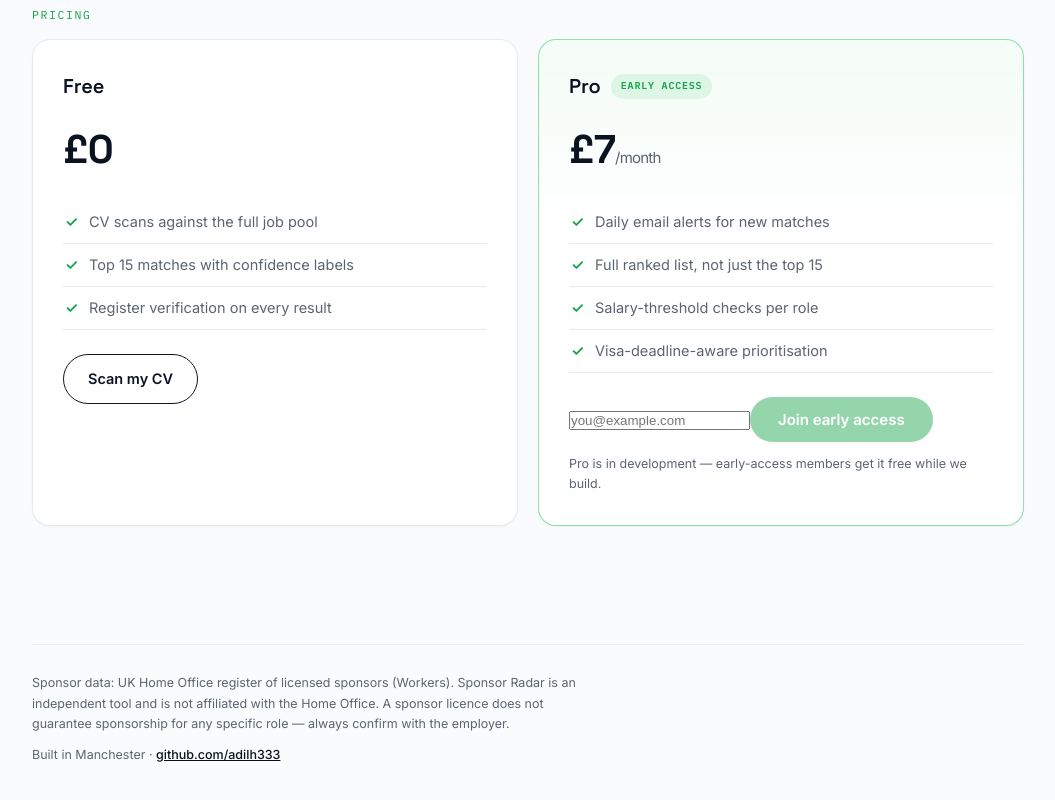
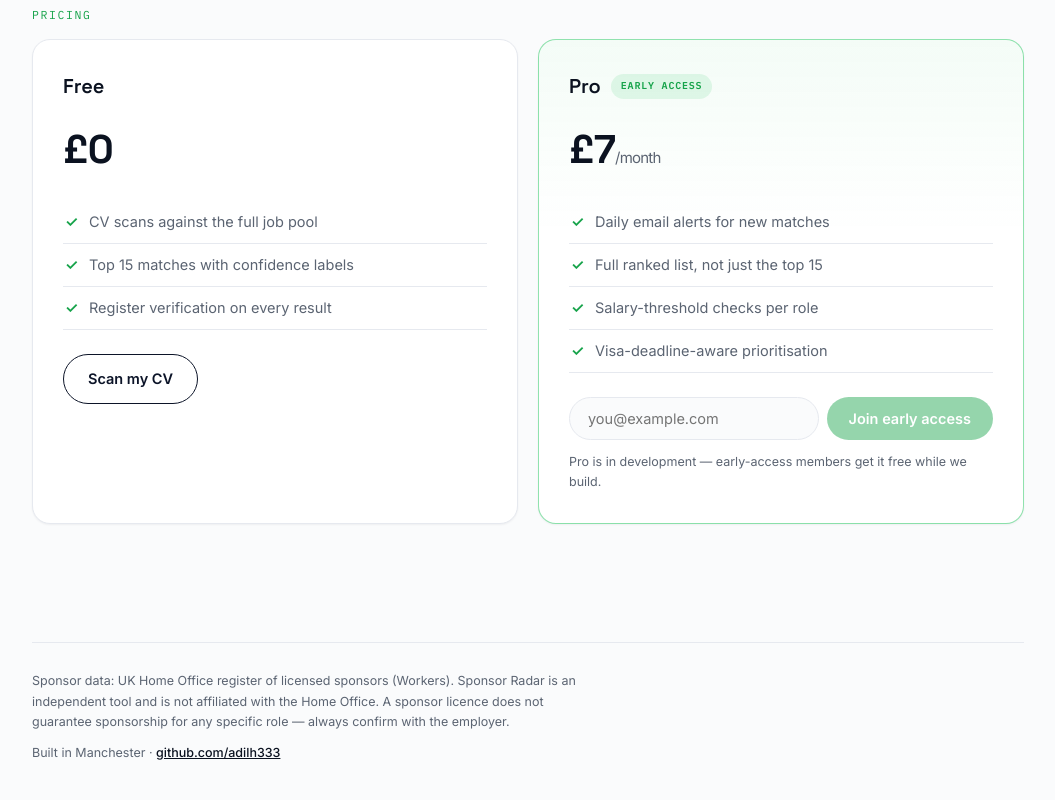
Before and after one commit to adilh333/Sponsor-Radar, a Next.js app in the folder web/: page / in a window 1280 px wide. Shown: the part 1927-2727 px from the top of the page, without its empty margins (112-1167 px from the left). Built offline with nearby package versions, Linux system fonts and the light colour scheme.

Commit message:
Add styles for waitlist form
Added styles for waitlist form including input and button.

```diff
--- a/web/app/globals.css
+++ b/web/app/globals.css
@@ -381,3 +381,26 @@ button:focus-visible { outline: 3px solid rgba(34,197,94,0.4); outline-offset: 2
   * { transition: none !important; animation: none !important; }
   html { scroll-behavior: auto; }
 }
+
+/* ---------- Waitlist form ---------- */
+.waitlist-row { display: flex; gap: 8px; flex-wrap: wrap; }
+.waitlist-row input {
+  flex: 1; min-width: 180px;
+  border: 1px solid var(--line); border-radius: 999px;
+  background: var(--bg); padding: 12px 18px;
+  font: 14.5px "Inter", sans-serif; color: var(--ink);
+  transition: border-color 0.15s, box-shadow 0.15s;
+}
+.waitlist-row input:focus {
+  outline: none; border-color: var(--signal-dim);
+  box-shadow: 0 0 0 3px rgba(34,197,94,0.15);
+}
+.waitlist-btn {
+  background: var(--signal-dim); color: #fff;
+  padding: 12px 22px; border-radius: 999px;
+  font: 600 14.5px "Inter", sans-serif; border: none; cursor: pointer;
+}
+.waitlist-done {
+  font: 500 14.5px "Inter", sans-serif; color: var(--signal-dim);
+  background: rgba(34,197,94,0.1); border-radius: 12px; padding: 14px 18px;
+}
```
